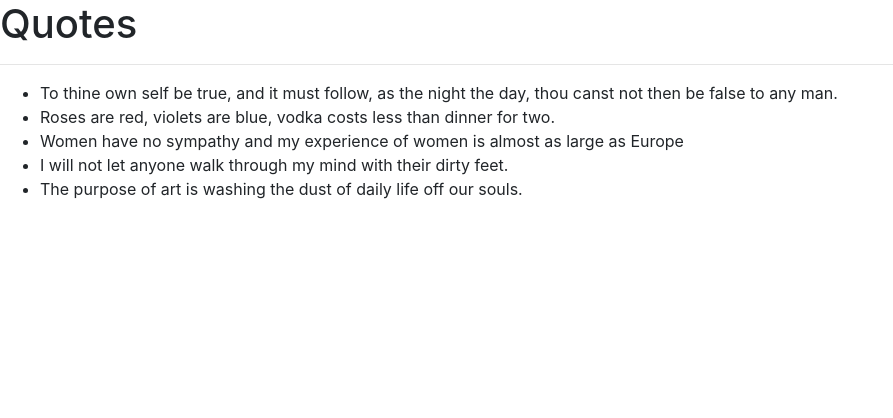
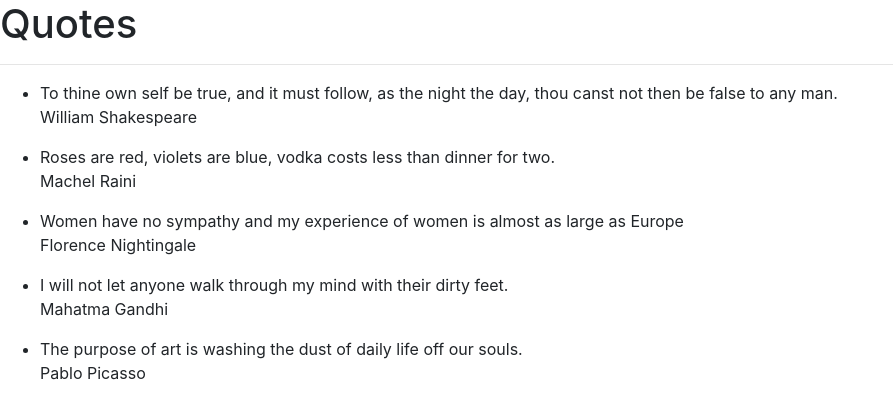
Before and after one commit to Machel54/Quotes, an Angular app: page / in a window 1280 px wide. Shown: the top 418 px of the page, without its empty margins (0-893 px from the left). Built offline with nearby package versions, Linux system fonts and the light colour scheme.

Commit message:
add author details

```diff
--- a/src/app/app.component.ts
+++ b/src/app/app.component.ts
@@ -1,5 +1,5 @@
 import { Component } from '@angular/core';
-
+import { Quote } from './quote';
 
 @Component({
   selector: 'app-root',
--- a/src/app/app.module.ts
+++ b/src/app/app.module.ts
@@ -4,11 +4,13 @@ import { NgModule } from '@angular/core';
 import { AppRoutingModule } from './app-routing.module';
 import { AppComponent } from './app.component';
 import { QuoteComponent } from './quote/quote.component';
+import { QuoteDetailsComponent } from './quote-details/quote-details.component';
 
 @NgModule({
   declarations: [
     AppComponent,
     QuoteComponent,
+    QuoteDetailsComponent,
   ],
   imports: [
     BrowserModule,
--- /dev/null
+++ b/src/app/quote-details/quote-details.component.html
@@ -0,0 +1 @@
+<p>{{quote.description}}</p>
--- /dev/null
+++ b/src/app/quote-details/quote-details.component.ts
@@ -0,0 +1,17 @@
+import { Component, OnInit, Input } from '@angular/core';
+ import { Quote } from '../quote';
+
+@Component({
+  selector: 'app-quote-details',
+  templateUrl: './quote-details.component.html',
+  styleUrls: ['./quote-details.component.css']
+})
+export class QuoteDetailsComponent implements OnInit {
+
+  @Input() quote: Quote;
+  constructor() { }
+
+  ngOnInit() {
+  }
+
+}
--- a/src/app/quote.ts
+++ b/src/app/quote.ts
@@ -1,4 +1,4 @@
-export class Goal {
+export class Quote {
   id: number;
   name: string;
   description: string;
--- a/src/app/quote/quote.component.html
+++ b/src/app/quote/quote.component.html
@@ -3,7 +3,8 @@
   <hr>
   <ul>
     <li *ngFor='let quote of quotes'>
-      {{quote.name}}
+      {{ quote.name }}
+      <app-quote-details [quote]='quote'></app-quote-details>
     </li>
   </ul>
 </div>
--- a/src/app/quote/quote.component.ts
+++ b/src/app/quote/quote.component.ts
@@ -10,7 +10,7 @@ export class QuoteComponent implements OnInit {
 
   quotes: Quote[] = [
     {id:1, description:'William Shakespeare',name:'To thine own self be true, and it must follow, as the night the day, thou canst not then be false to any man.'},
-    {id:2,descriptioln:'Machel Raini',name:'Roses are red, violets are blue, vodka costs less than dinner for two.'},
+    {id:2,description:'Machel Raini',name:'Roses are red, violets are blue, vodka costs less than dinner for two.'},
     {id:3,description:'Florence Nightingale',name:'Women have no sympathy and my experience of women is almost as large as Europe'},
     {id:4,description:'Mahatma Gandhi',name:'I will not let anyone walk through my mind with their dirty feet.'},
     {id:5,description:'Pablo Picasso',name:'The purpose of art is washing the dust of daily life off our souls.'},
```
Also changed, not shown: src/app/quote-details/quote-details.component.css (added), 1 other file (tests, documents, lock files or other folders).
